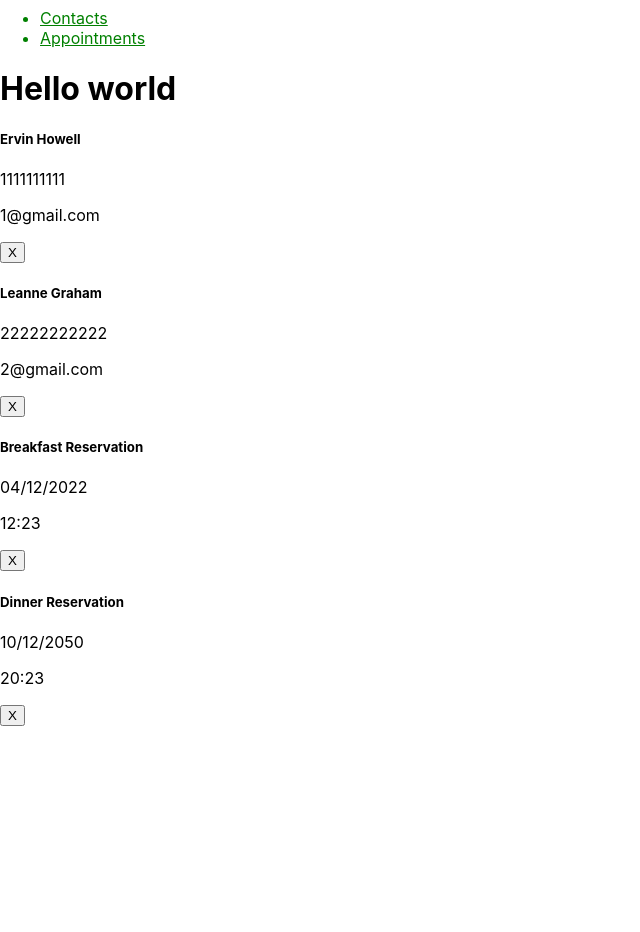
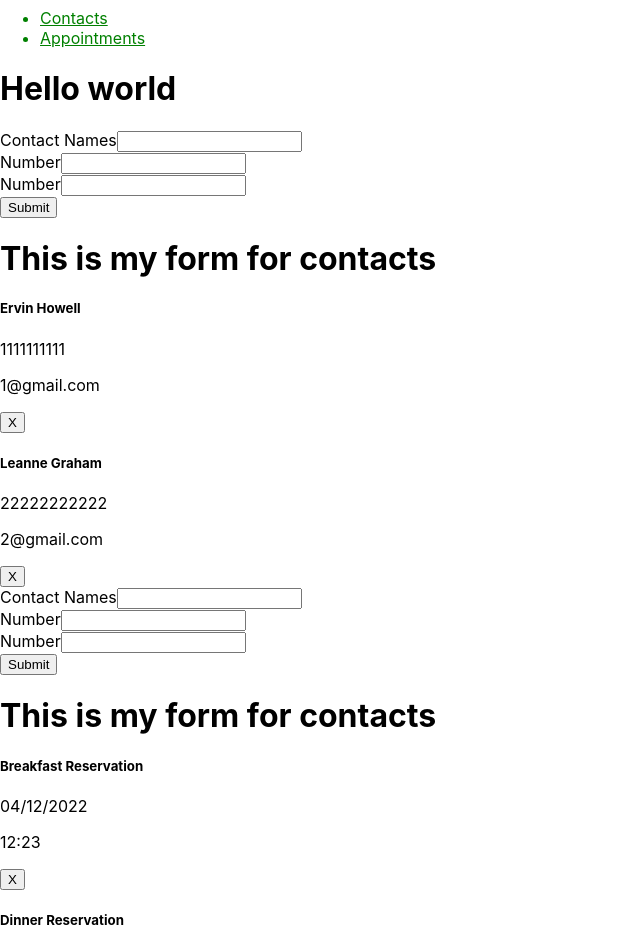
Before and after one commit to hasanciftci96/planner-forms, a React (Create React App) app: page / in a window 1280 px wide. Shown: the part 340-1272 px from the top of the page, without its empty margins (0-640 px from the left). Before the commit the page ends 1066 px from the top, so only its background shows below. Built offline with nearby package versions, Linux system fonts and the light colour scheme.

Commit message:
extremely basic skelaton for forms

```diff
--- a/src/App.js
+++ b/src/App.js
@@ -5,6 +5,8 @@ import './App.css';
 import Nav from './Nav'
 import ContactsList from './Components/Contacts/ContactsList'
 import AppointmentsList from './Components/Appointments/AppointmentsList'
+import ContactForm from './Components/Contacts/ContactForm'
+import AppointmentForm from './Components/Appointments/AppointmentForm'
 
 const fakeContacts = [
   {
@@ -42,6 +44,7 @@ const fakeAppointments = [
 //    it also resets the form maybe? check if required. If so use something similar to thoughtsRef.current.value = null on thoughts project
 //useContacts'i component level'da parcala ve listeye ekle .map kullanarak
 
+//form elementinde tasicaz contact isimlerini
 
 function App() {
 
@@ -65,9 +68,11 @@ function App() {
         <Nav />
         <h1>Hello world</h1>
         <div>
+          <ContactForm />
           <ContactsList contacts={contacts} deleteContact={deleteContact} />
         </div>
         <div>
+          <AppointmentForm />
           <AppointmentsList appointments={appointments} deleteAppointment={deleteAppointment}/>
         </div>
       </div>
--- a/src/Components/Appointments/AppointmentForm.js
+++ b/src/Components/Appointments/AppointmentForm.js
@@ -0,0 +1,25 @@
+import React from 'react'
+
+export default function AppointmentForm() {
+    return (
+        <div>
+            <form method="POST">
+                <div>
+                    <label>Contact Names</label>
+                    <input type='text' />
+                </div>
+                <div>
+                    <label>Number</label>
+                    <input type='text' />
+                </div>
+                <div>
+                    <label>Number</label>
+                    <input type='text' />
+                </div>
+                <button type='submit'>Submit</button>
+
+            </form>
+            <h1>This is my form for contacts</h1>
+        </div>
+    )
+}
--- a/src/Components/Contacts/ContactForm.js
+++ b/src/Components/Contacts/ContactForm.js
@@ -0,0 +1,25 @@
+import React from 'react'
+
+export default function ContactForm() {
+    return (
+        <div>
+            <form method="POST">
+                <div>
+                    <label>Contact Names</label>
+                    <input type='text' />
+                </div>
+                <div>
+                    <label>Number</label>
+                    <input type='text' />
+                </div>
+                <div>
+                    <label>Number</label>
+                    <input type='text' />
+                </div>
+                <button type='submit'>Submit</button>
+
+            </form>
+            <h1>This is my form for contacts</h1>
+        </div>
+    )
+}
```
